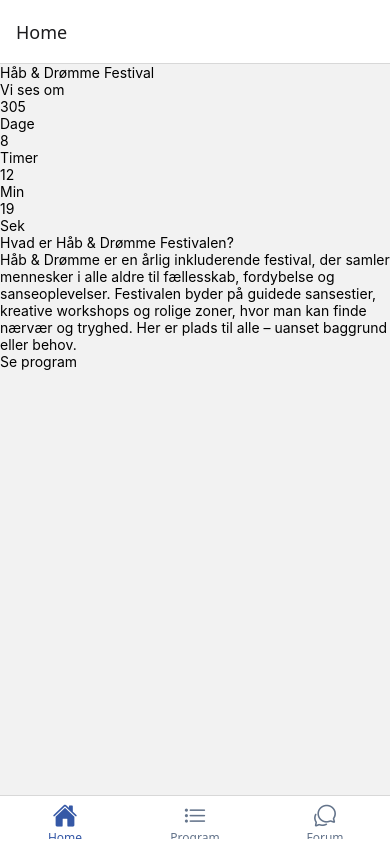
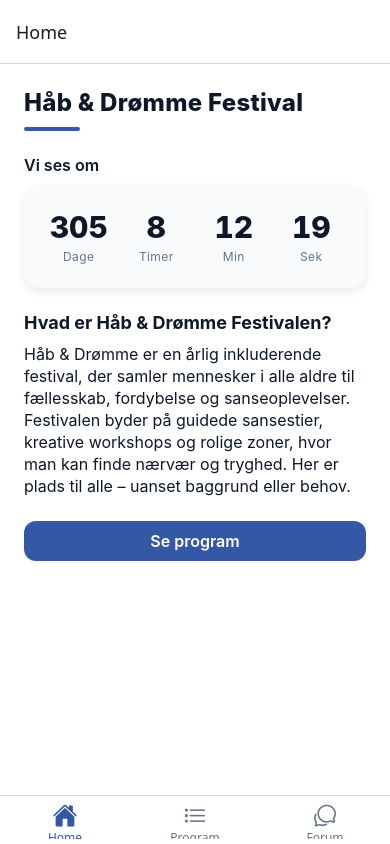
Before and after one commit to HjalteNybo/HOD-GK2, a React Native app in the folder HOD/: screen /Home in a window 390 px wide. Built offline with nearby package versions, Linux system fonts and the light colour scheme.

Commit message:
Fikset error og lavet styles

```diff
--- a/HOD/Screens/Program.js
+++ b/HOD/Screens/Program.js
@@ -1,4 +1,4 @@
-import React from "react";
+import React, { useMemo } from "react";
 import { View, Text, FlatList, Pressable } from "react-native";
 import Styles from "../Styles/ProgramStyles";
 import {GlobalStyles} from "../Styles/GlobalStyles";
--- a/HOD/Styles/EventDetailsStyles.js
+++ b/HOD/Styles/EventDetailsStyles.js
@@ -0,0 +1,43 @@
+import { StyleSheet } from 'react-native';
+import { colors, spacing, font } from './GlobalStyles';
+
+export default StyleSheet.create({
+  container: {
+    flex: 1,
+    backgroundColor: colors.bg,
+    padding: spacing.lg
+  },
+  title: {
+    fontSize: font.title,
+    fontWeight: '800',
+    color: colors.text,
+    marginBottom: spacing.sm
+  },
+  meta: {
+    color: colors.muted,
+    marginBottom: spacing.lg
+  },
+  sectionTitle: {
+    fontSize: font.body + 2,
+    fontWeight: '700',
+    color: colors.text,
+    marginBottom: spacing.sm
+  },
+  body: {
+    fontSize: font.body,
+    color: colors.text,
+    lineHeight: 22
+  },
+  badge: {
+    marginTop: spacing.md,
+    alignSelf: 'flex-start',
+    paddingHorizontal: spacing.sm,
+    paddingVertical: 4,
+    borderRadius: 999,
+    backgroundColor: '#DCFCE7'
+  },
+  badgeText: {
+    color: '#166534',
+    fontWeight: '600'
+  }
+});
--- a/HOD/Styles/ForumStyles.js
+++ b/HOD/Styles/ForumStyles.js
@@ -0,0 +1,44 @@
+import { StyleSheet } from 'react-native';
+import { colors, spacing, font } from './GlobalStyles';
+
+export default StyleSheet.create({
+  container: {
+    flex: 1,
+    backgroundColor: colors.bg,
+    padding: spacing.lg
+  },
+  input: {
+    borderWidth: 1,
+    borderColor: '#CBD5E1',
+    borderRadius: 8,
+    padding: spacing.sm,
+    fontSize: font.body,
+    marginBottom: spacing.sm
+  },
+  button: {
+    backgroundColor: colors.primary,
+    paddingVertical: spacing.sm,
+    borderRadius: 8,
+    alignItems: 'center',
+    marginBottom: spacing.lg
+  },
+  buttonText: {
+    color: '#fff',
+    fontWeight: '600',
+    fontSize: font.body
+  },
+  post: {
+    backgroundColor: '#F8FAFC',
+    borderRadius: 8,
+    padding: spacing.md,
+    marginBottom: spacing.sm
+  },
+  postText: {
+    fontSize: font.body,
+    color: colors.text
+  },
+  empty: {
+    color: colors.muted,
+    fontStyle: 'italic'
+  }
+});
--- /dev/null
+++ b/HOD/Styles/GlobalStyles.js
@@ -0,0 +1,34 @@
+import { StyleSheet } from 'react-native';
+
+export const colors = {
+  bg: '#FFFFFF',
+  text: '#0F172A',
+  muted: '#64748B',
+  primary: '#3558A6'
+};
+
+export const spacing = {
+  xs: 6,
+  sm: 10,
+  md: 16,
+  lg: 24
+};
+
+export const font = {
+  title: 24,
+  body: 16
+};
+
+export const GlobalStyles = StyleSheet.create({
+  screen: {
+    flex: 1,
+    backgroundColor: colors.bg,
+    padding: spacing.lg
+  },
+  title: {
+    fontSize: font.title,
+    fontWeight: '700',
+    color: colors.text,
+    marginBottom: spacing.md
+  }
+});
--- a/HOD/Styles/HomeStyles.js
+++ b/HOD/Styles/HomeStyles.js
@@ -0,0 +1,96 @@
+import { StyleSheet } from 'react-native';
+import { colors, spacing, font } from './GlobalStyles';
+
+export default StyleSheet.create({
+  container: {
+    flex: 1,
+    backgroundColor: colors.bg,
+    padding: spacing.lg
+  },
+
+  /* HEADER / HERO */
+  header: {
+    marginBottom: spacing.lg
+  },
+  title: {
+    fontSize: font.title,
+    fontWeight: '800',
+    color: colors.text,
+    letterSpacing: 0.3
+  },
+  accentBar: {
+    height: 4,
+    width: 56,
+    backgroundColor: colors.primary,
+    borderRadius: 999,
+    marginTop: spacing.sm
+  },
+  countdownCard: {
+    backgroundColor: '#F8FAFC',
+    borderRadius: 16,
+    paddingVertical: spacing.lg,
+    paddingHorizontal: spacing.lg,
+    marginBottom: spacing.lg,
+    shadowColor: '#000',
+    shadowOpacity: 0.08,
+    shadowRadius: 8,
+    shadowOffset: { width: 0, height: 4 },
+    elevation: 2
+  },
+  countdownRow: {
+    flexDirection: 'row',
+    justifyContent: 'space-between',
+    gap: spacing.md
+  },
+  timeBlock: {
+    flex: 1,
+    alignItems: 'center'
+  },
+  timeNumber: {
+    fontSize: 30,
+    fontWeight: '800',
+    color: colors.text,
+    fontVariant: ['tabular-nums']
+  },
+  timeLabel: {
+    marginTop: 4,
+    fontSize: 12,
+    color: colors.muted,
+    letterSpacing: 0.4
+  },
+  descriptionTitle: {
+    fontSize: font.body + 2,
+    fontWeight: '700',
+    color: colors.text,
+    marginBottom: spacing.sm
+  },
+  description: {
+    fontSize: font.body,
+    color: colors.text,
+    lineHeight: 22
+  },
+  note: {
+    marginTop: spacing.md,
+    color: colors.muted
+  },
+  button: {
+  backgroundColor: colors.primary,
+  paddingVertical: spacing.sm,
+  paddingHorizontal: spacing.lg,
+  borderRadius: 12,
+  marginTop: spacing.lg,
+  alignItems: 'center'
+},
+buttonText: {
+  color: '#fff',
+  fontSize: font.body,
+  fontWeight: '600'
+},
+countdownIntro: {
+  fontSize: 16,
+  fontWeight: '600',
+  color: colors.text,
+  marginBottom: spacing.sm
+},
+
+});
--- a/HOD/Styles/ProgramStyles.js
+++ b/HOD/Styles/ProgramStyles.js
@@ -0,0 +1,26 @@
+import { StyleSheet } from 'react-native';
+import { colors, spacing, font } from './GlobalStyles';
+
+export default StyleSheet.create({
+  container: {
+    flex: 1,
+    backgroundColor: colors.bg,
+    padding: spacing.md
+  },
+  row: {
+    paddingVertical: spacing.md
+  },
+  rowTitle: {
+    fontSize: font.body + 2,
+    fontWeight: '600',
+    color: colors.text
+  },
+  rowMeta: {
+    marginTop: 4,
+    color: colors.muted
+  },
+  divider: {
+    height: 1,
+    backgroundColor: '#E2E8F0'
+  }
+});
```
Also changed, not shown: HOD/Styles/GlobalStyle.js (deleted).
